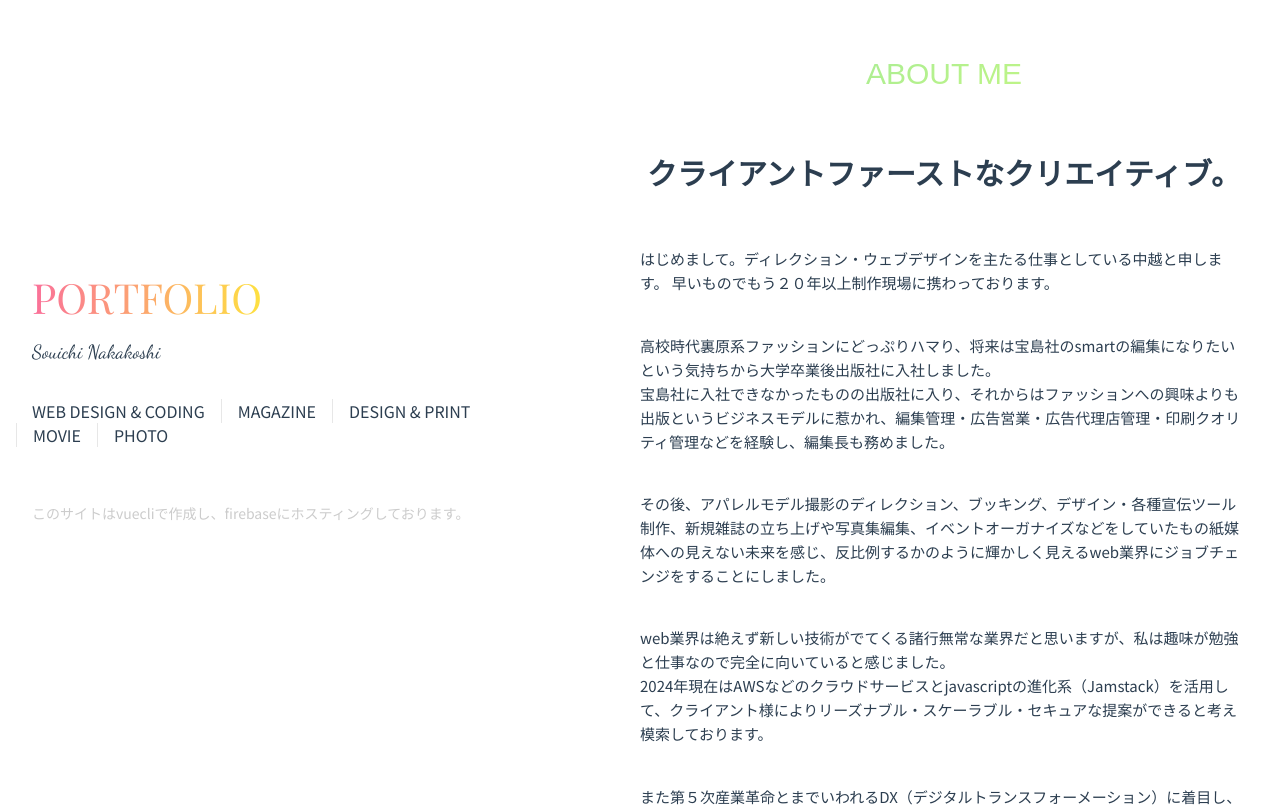
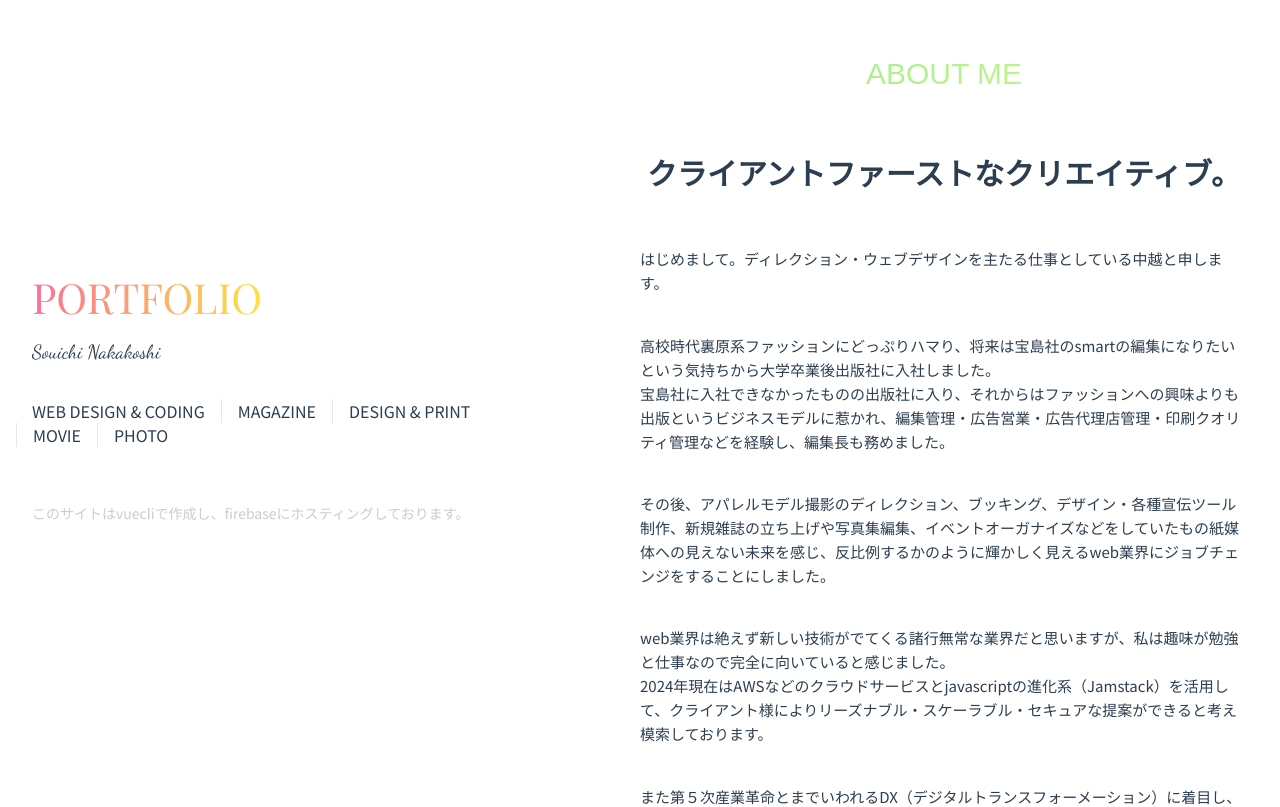
Before and after one commit to kossy310/portfolio, a Vue app: page / in a window 1280 px wide. Shown: the top 807 px of the page. Built offline with nearby package versions, Linux system fonts and the light colour scheme; a web font is replaced by a local one.

Commit message:
文章削除

```diff
--- a/src/views/HomeView.vue
+++ b/src/views/HomeView.vue
@@ -5,7 +5,6 @@
       <h2>クライアントファーストな<br class="sp" />クリエイティブ。</h2>
       <p>
         はじめまして。ディレクション・ウェブデザインを主たる仕事としている中越と申します。
-        早いものでもう２０年以上制作現場に携わっております。
       </p>
       <p>
         高校時代裏原系ファッションにどっぷりハマり、将来は宝島社のsmartの編集になりたいという気持ちから大学卒業後出版社に入社しました。
```
